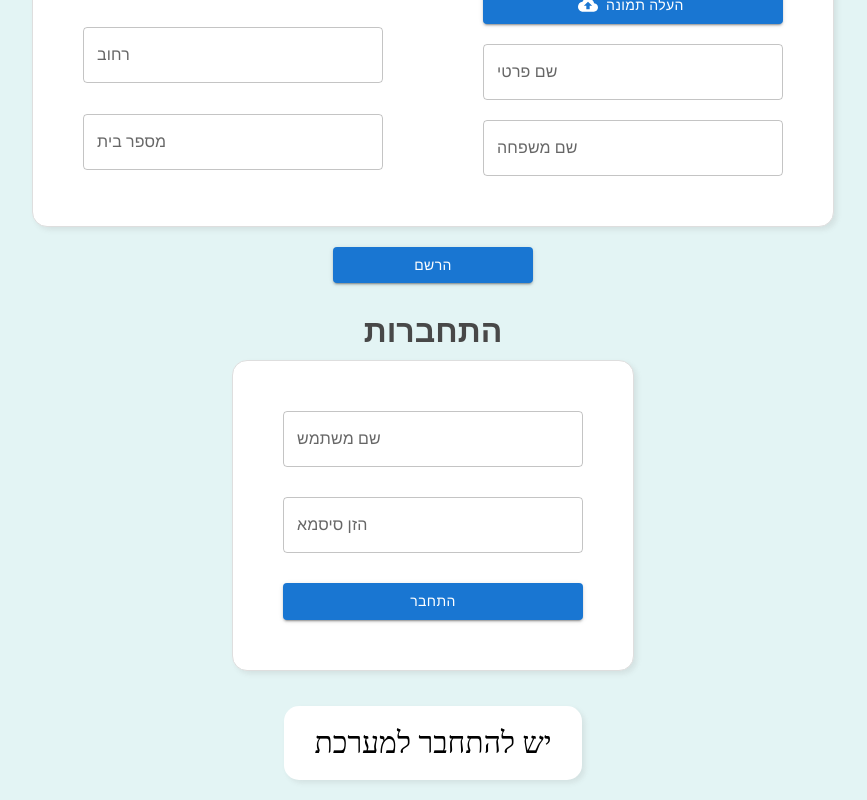
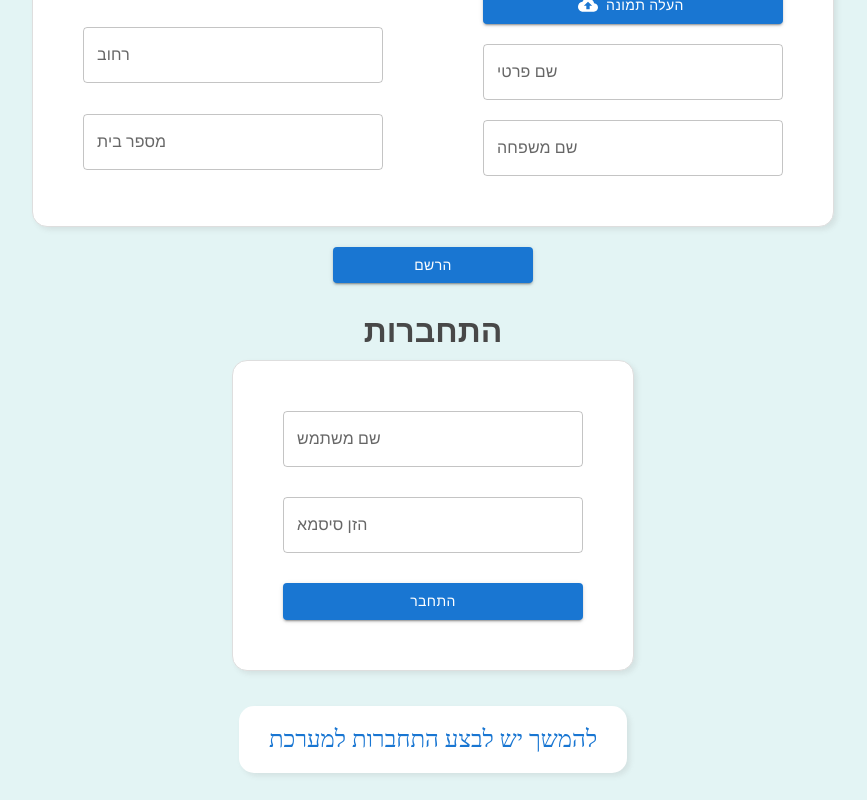
Before and after one commit to BarShnider/MobileAppDev_EX3, a React (Vite) app in the folder MobileAppDev_EX3/: page / in a window 1280 px wide. Shown: the part 349-1149 px from the top of the page, without its empty margins (207-1074 px from the left). Built offline with nearby package versions, Linux system fonts and the light colour scheme.

Commit message:
handle edit button through admin panel

```diff
--- a/MobileAppDev_EX3/src/App.jsx
+++ b/MobileAppDev_EX3/src/App.jsx
@@ -41,6 +41,7 @@ function App() {
     loadUsers()
   }, []);
 
+
   const loadUsers = () => {
     const storedData = localStorage.getItem("users");
     if (storedData) {
@@ -66,15 +67,14 @@ function App() {
         adminOrUser ? (
           <Profile user={connectedUser} setIsConnected={setIsConnected} setShowEditDetails={setShowEditDetails} setUserToEdit={setUserToEdit} />
         ) : (
-          <Admin users={users} setUsers={setUsers} />
+          <Admin users={users} setShowEditDetails={setShowEditDetails} setUserToEdit={setUserToEdit} setUsers={setUsers} />
         )
       ) : (
         <div className="connectionProfile">
-          <span>יש להתחבר למערכת</span>
+          <span>להמשך יש לבצע התחברות למערכת</span>
         </div>
       )}
-    {showEditDetails && <EditDetails userToEdit={userToEdit} usersFromStorage={users}/>}   {/* TEMP USER!!!! NEED TO CHANGE*/}
-
+    {showEditDetails && <EditDetails userToEdit={userToEdit} usersFromStorage={users} setUsers={setUsers}/>}
     </>
   );
 }
--- a/MobileAppDev_EX3/src/Components/Admin.jsx
+++ b/MobileAppDev_EX3/src/Components/Admin.jsx
@@ -11,13 +11,17 @@ import RemoveCircleIcon from '@mui/icons-material/RemoveCircle';
 import EditIcon from '@mui/icons-material/Edit';
 import { Avatar, Button, SvgIcon } from "@mui/material";
 
-export default function Admin({ users, setUsers }) {
+export default function Admin({ users, setUsers, setShowEditDetails, setUserToEdit }) {
   const deleteUser = (mail) => {
     const updatedUsers = users.filter((user) => user.email !== mail);
     setUsers(updatedUsers);
     localStorage.setItem("users", JSON.stringify(updatedUsers));
   };
 
+  const onShowEdit = (user) => {
+    setUserToEdit(user)
+    setShowEditDetails(state => !state)
+  }
 
   return (
     <Box
@@ -26,7 +30,7 @@ export default function Admin({ users, setUsers }) {
         flexDirection: "column",
         gap: "30px",
         border: "1px solid #dedede",
-        padding: "30px",
+        padding: "15px",
         margin: "50px 100px",
         borderRadius: "15px",
         boxShadow: "3px 3px 5px #87878729",
@@ -50,7 +54,7 @@ export default function Admin({ users, setUsers }) {
             {users.map((user) => (
               <TableRow key={user.email}>
                 <TableCell>
-                  <Button onClick={() => editDetails(user)}><SvgIcon  component={EditIcon} /></Button>
+                  <Button onClick={() => onShowEdit(user)}><SvgIcon  component={EditIcon} /></Button>
                   <Button onClick={() => deleteUser(user.email)}><SvgIcon  component={RemoveCircleIcon} /></Button>
                 </TableCell>
                 <TableCell>{user.email}</TableCell>
--- a/MobileAppDev_EX3/src/index.css
+++ b/MobileAppDev_EX3/src/index.css
@@ -66,7 +66,10 @@ body {
 .connectionProfile span {
   border-radius: 15px; /* Border radius */
   padding: 20px 30px; /* Optional: Add padding around the text */
-  font-size: 30px;
+  font-size: 24px;
   background-color: #ffffff;
   box-shadow: 3px 3px 5px #87878729;
+  font-family: "heebo";
+  font-weight: 500;
+  color: #1976d2;
 }
```
Also changed, not shown: MobileAppDev_EX3/src/Components/EditDetails.jsx (+67 -1 lines).
